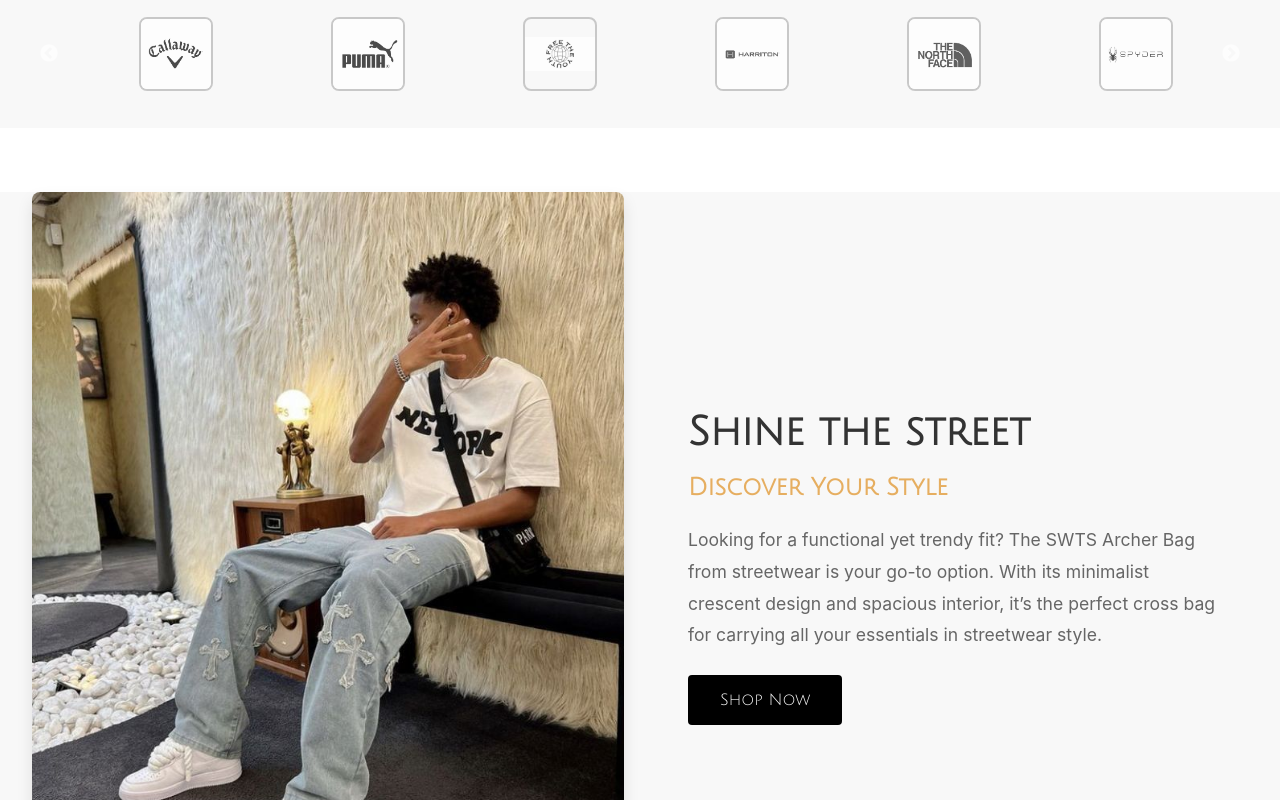
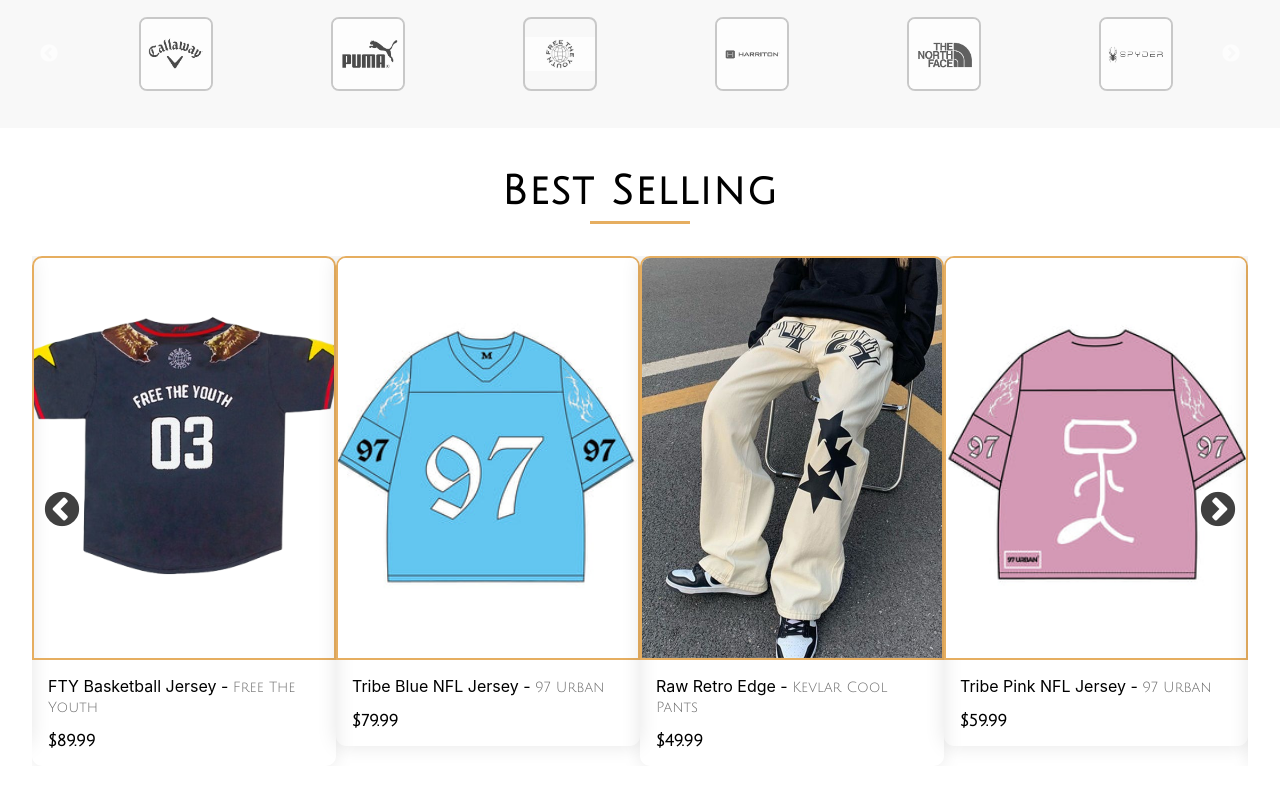
Before and after one commit to kev-69/street-and-culture, a React (Create React App) app in the folder street-and-culture/: page / in a window 1280 px wide. Shown: the part 820-1620 px from the top of the page. Built offline with nearby package versions, Linux system fonts and the light colour scheme.

Commit message:
Implemented the Best Selling Products sections from sample data

```diff
--- a/street-and-culture/src/pages/Home.css
+++ b/street-and-culture/src/pages/Home.css
@@ -251,12 +251,128 @@
   }
 }
 
+/* Best Selling Products Section */
+.best-selling {
+  padding: 0.5rem 2rem;
+}
+
+.best-selling-container {
+  max-width: 1300px;
+  margin: 0 auto;
+}
+
+.best-selling h2 {
+  text-align: center;
+  margin-bottom: 2rem;
+  font-family: 'Julius Sans One', serif;
+  font-size: 2.5rem;
+  letter-spacing: 2px;
+  position: relative;
+}
+
+.best-selling h2::after {
+  content: '';
+  display: block;
+  width: 100px;
+  height: 3px;
+  background-color: #E6AE60;
+  margin: 0.5rem auto 0;
+}
+
+.best-selling .slick-prev,
+.best-selling .slick-next {
+  width: 40px;
+  height: 40px;
+  z-index: 1;
+  /* padding: 0 15px; */
+}
+
+.best-selling .slick-prev {
+  left: 0;
+}
+
+.best-selling .slick-next {
+  right: 0;
+}
+
+.best-selling .slick-prev:before,
+.best-selling .slick-next:before {
+  font-size: 40px;
+  color: #000;
+}
+
+.product-card {
+  position: relative;
+  transition: transform 0.3s ease;
+  box-shadow: 0 0 20px rgba(0, 0, 0, 0.1);
+  border-radius: 10px;
+}
+
+.product-card:hover {
+  transform: translateY(-5px);
+}
+
+.product-images {
+  position: relative;
+  aspect-ratio: 3/4;
+  overflow: hidden;
+  border-top-left-radius: 10px;
+  border-top-right-radius: 10px;
+  border: 2px solid #E6AE60;
+}
+
+.product-images img {
+  width: 100%;
+  height: 100%;
+  object-fit: cover;
+  transition: opacity 0.3s ease;
+}
+
+.product-images .back {
+  position: absolute;
+  top: 0;
+  left: 0;
+  opacity: 0;
+}
+
+.product-card:hover .back {
+  opacity: 1;
+}
+
+.product-info {
+  padding: 1rem 1rem 0 1rem;
+}
+
+.product-info .brand {
+  color: #666;
+  font-size: 0.9rem;
+  font-family: 'Julius Sans One', sans-serif;
+}
+
+.product-info span {
+  margin: 0.5rem 0;
+}
+
+.product-info .price {
+  font-weight: bold;
+  font-family: 'Julius Sans One', sans-serif
+}
+
+@media screen and (max-width: 1280px) {
+  .best-selling .slick-prev {
+    left: 10px;
+  }
+  .best-selling .slick-next {
+    right: 10px;
+  }
+}
+
 /* Recommended Fits Section Styles */
 .recommended-main-container {
   display: grid;
   grid-template-columns: 1fr 1fr;
   gap: 2rem;
-  max-width: 1400px;
+  max-width: 1300px;
   margin: 4rem auto;
   padding: 0 2rem;
   align-items: center;
@@ -275,7 +391,7 @@
 }
 
 .fit-image img {
-  height: 90vh;
+  height: 100%;
   width: 100%;
   object-fit: fill;
   transition: transform 0.5s ease;
--- a/street-and-culture/src/pages/Home.js
+++ b/street-and-culture/src/pages/Home.js
@@ -1,6 +1,5 @@
 import React, { useState, useEffect } from 'react';
 import './Home.css';
-import { Helmet } from 'react-helmet';
 
 // home page background images
 import homeBg1 from '../assets/images/home-bg1.jpg';
@@ -28,6 +27,37 @@
 import adidasLogo from '../assets/brands/sadf.png'
 import alstyleLogo from '../assets/brands/Untitled-1-150x150.png';
 import ogioLogo from '../assets/brands/sdf.png';
+
+// Date for Best Selling section
+import { bestSellingData } from '../helpers/data';
+
+const bestSellingSettings = {
+  dots: false,
+  infinite: true,
+  speed: 500,
+  slidesToShow: 4,
+  slidesToScroll: 1,
+  responsive: [
+    {
+      breakpoint: 1024,
+      settings: {
+        slidesToShow: 3,
+      }
+    },
+    {
+      breakpoint: 768,
+      settings: {
+        slidesToShow: 2,
+      }
+    },
+    {
+      breakpoint: 480,
+      settings: {
+        slidesToShow: 1,
+      }
+    }
+  ]
+};
 
 const Home = () => {
   const [currentImage, setCurrentImage] = useState(0);
@@ -91,9 +121,6 @@
 
   return (
     <div className="home">
-      <Helmet>
-        <title>Home - Revolver</title>
-      </Helmet>
       {/* Banner Section */}
       <div className="banner-container">
         {images.map((img, index) => (
@@ -125,10 +152,30 @@
       {/* Featured Brands Section End */}
 
       {/* Best Selling Products */}
+      <section className='best-selling'>
+        <div className="best-selling-container">
+          <h2>Best Selling</h2>
+          <Slider {...bestSellingSettings}>
+            {bestSellingData.map((product) => (
+              <div key={product.id} className="product-card">
+                <div className="product-images">
+                  <img src={product.images.one} alt={product.title} className="front" />
+                  <img src={product.images.two} alt={product.title} className="back" />
+                </div>
+                <div className="product-info">
+                  <span>{product.title}</span> <span> - </span>
+                  <span className="brand">{product.brandName}</span>
+                  <p className="price">${product.price.toFixed(2)}</p>
+                </div>
+              </div>
+            ))}
+          </Slider>
+        </div>
+      </section>
       {/* Best Selling Products End */}
 
       {/* Recommended Fit Section */}
-      <div className="recommended-main-container">
+      <section className="recommended-main-container">
         <div className="fit-image">
           <img src={recommendedImage} alt="" />
         </div>
@@ -138,7 +185,7 @@
           <p>Looking for a functional yet trendy fit? The SWTS Archer Bag from streetwear is your go-to option. With its minimalist crescent design and spacious interior, it’s the perfect cross bag for carrying all your essentials in streetwear style.</p>
           <button>Shop Now</button>
         </div>
-      </div>
+      </section>
       {/* Recommended Fit Section End */}
 
       {/* Reviews */}
```
